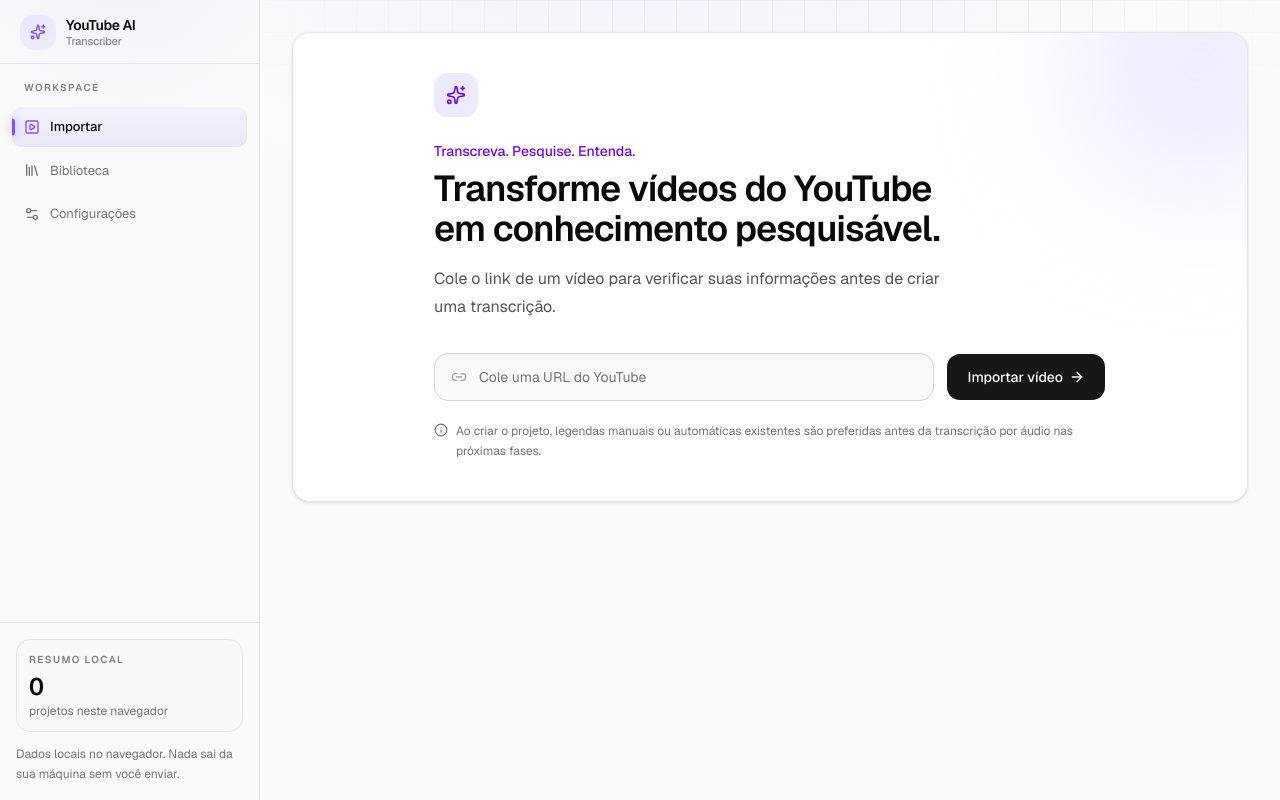
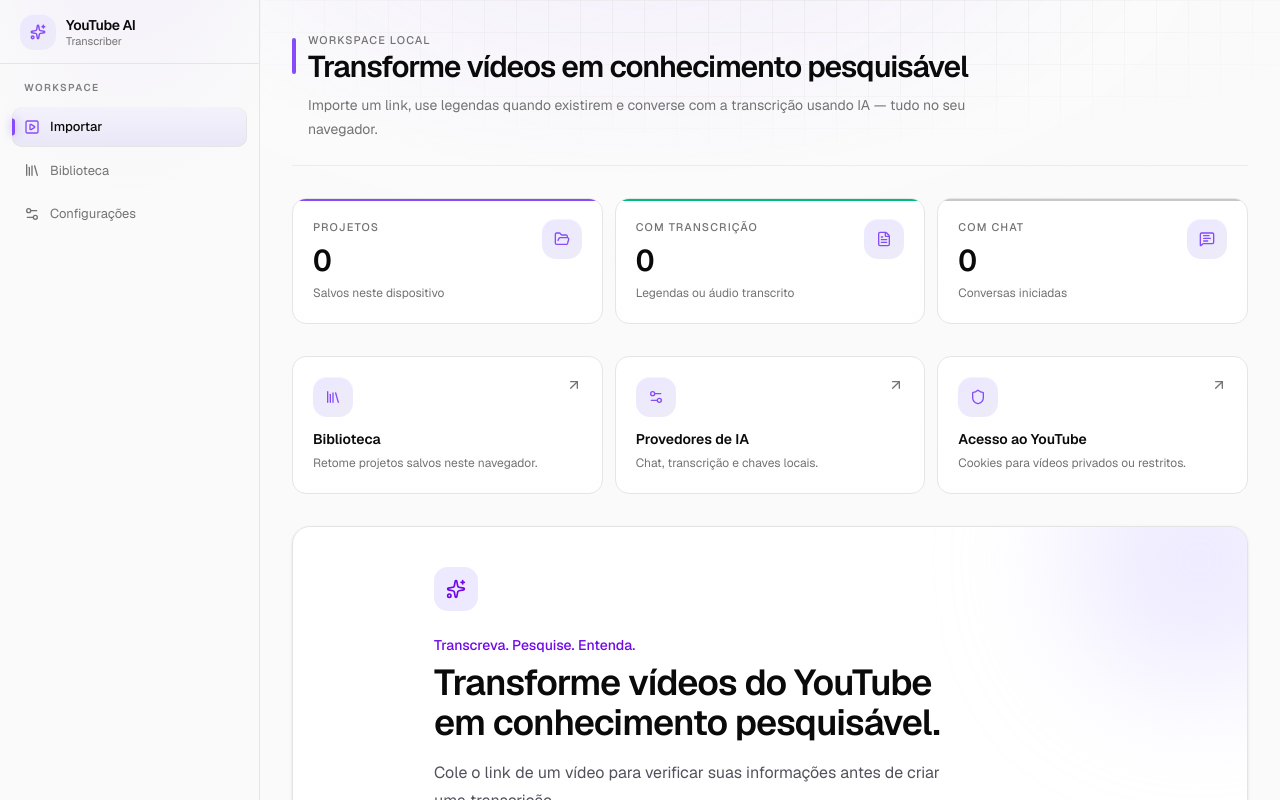
Before and after one commit to solerpedroo/youtube_ai_transcriber, a Next.js app: page / in a window 1280 px wide. Shown: the top 800 px of the page. Built offline with nearby package versions, Linux system fonts and the light colour scheme.

Commit message:
refactor(home): troca card de importação isolado por HomeOverview

```diff
--- a/src/app/page.tsx
+++ b/src/app/page.tsx
@@ -1,10 +1,10 @@
-import { ImportVideoCard } from "@/components/foundation/import-video-card";
+import { HomeOverview } from "@/components/dashboard/home-overview";
 import { AppShell } from "@/components/layout/app-shell";
 
 export default function Home() {
   return (
     <AppShell>
-      <ImportVideoCard />
+      <HomeOverview />
     </AppShell>
   );
 }
```
